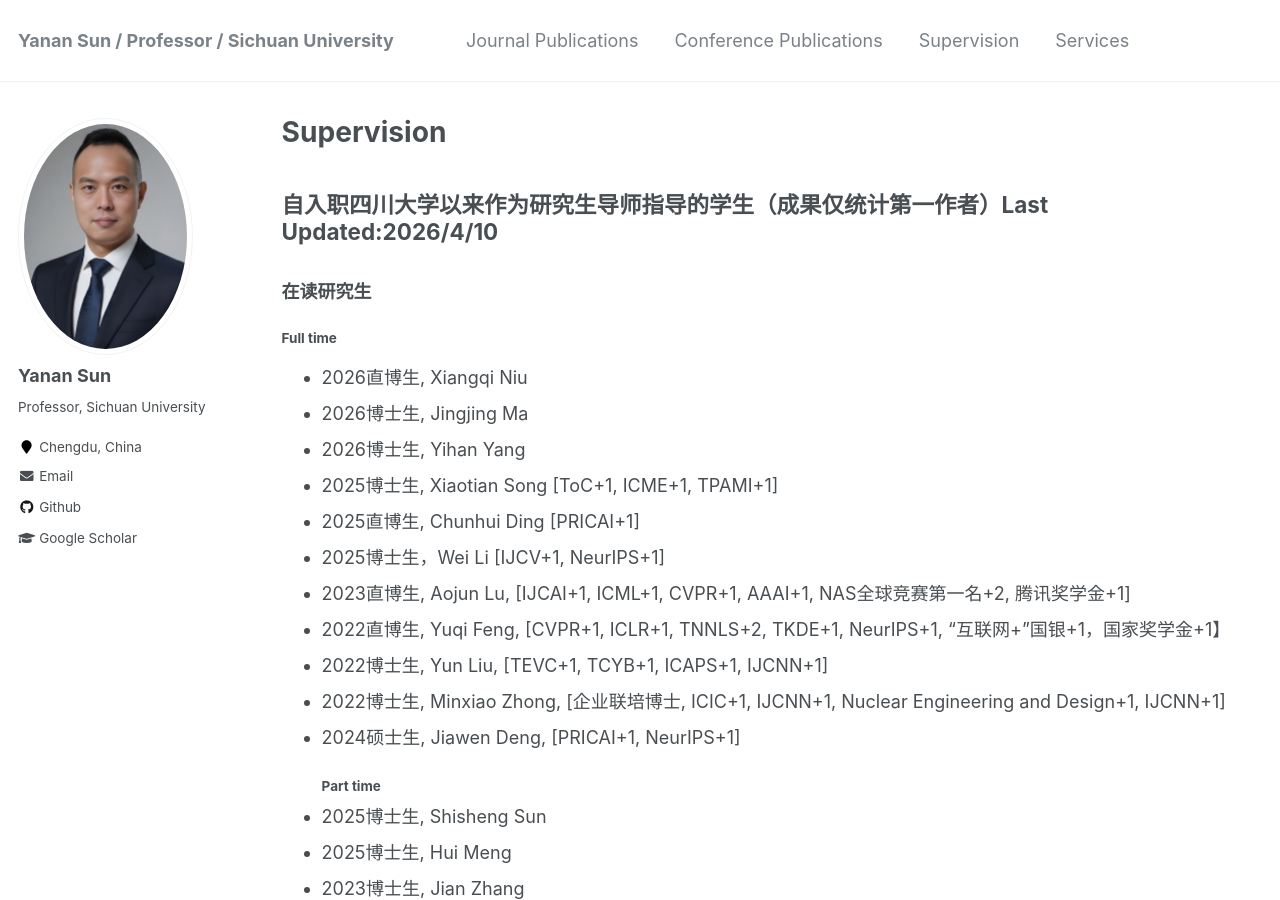
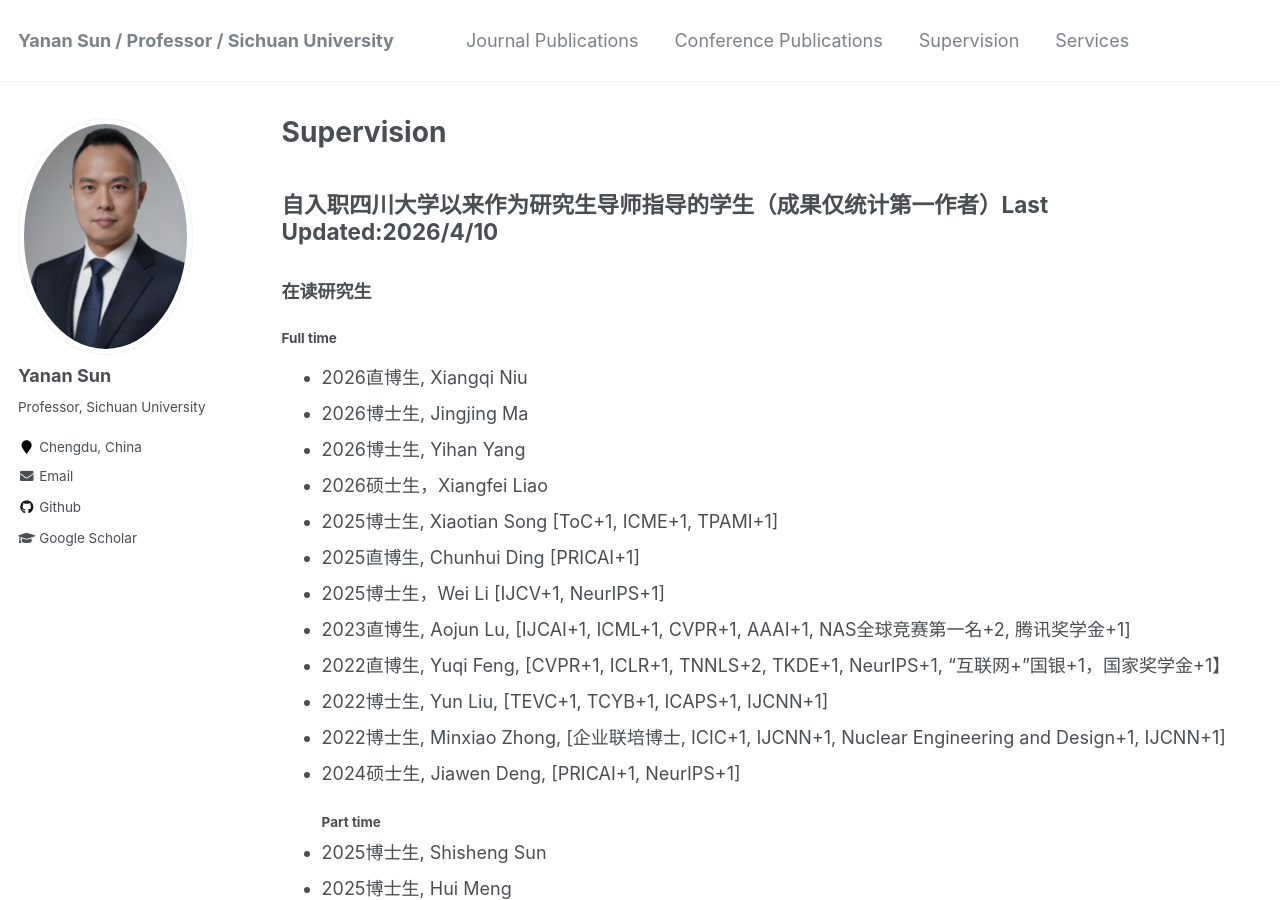
Before and after one commit to yn-sun/yn-sun.github.io, a Jekyll site: the page built from _pages/supervision.md, in a window 1280 px wide and 900 px high. Built offline with Jekyll 4.4.1, drawn with Linux system fonts in a browser that asks for light colours; comment, search, counter and statistics services are not loaded.

Commit message:
Update supervision.md

```diff
--- a/_pages/supervision.md
+++ b/_pages/supervision.md
@@ -12,6 +12,7 @@ author_profile: true
 * 2026直博生, Xiangqi Niu
 * 2026博士生, Jingjing Ma
 * 2026博士生, Yihan Yang
+* 2026硕士生，Xiangfei Liao
 * 2025博士生, Xiaotian Song [ToC+1, ICME+1, TPAMI+1]
 * 2025直博生, Chunhui Ding [PRICAI+1]
 * 2025博士生，Wei Li [IJCV+1, NeurIPS+1]
```
